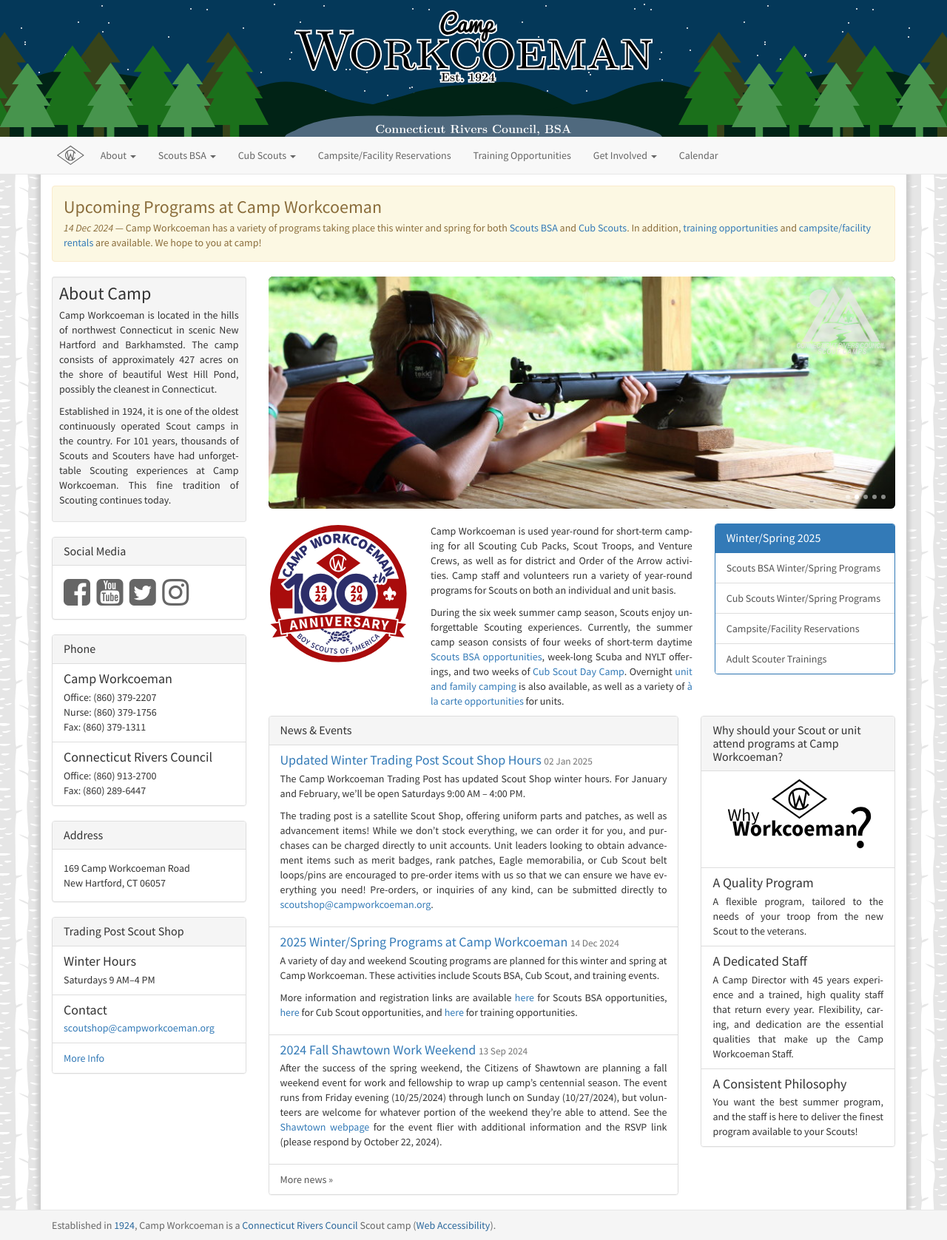
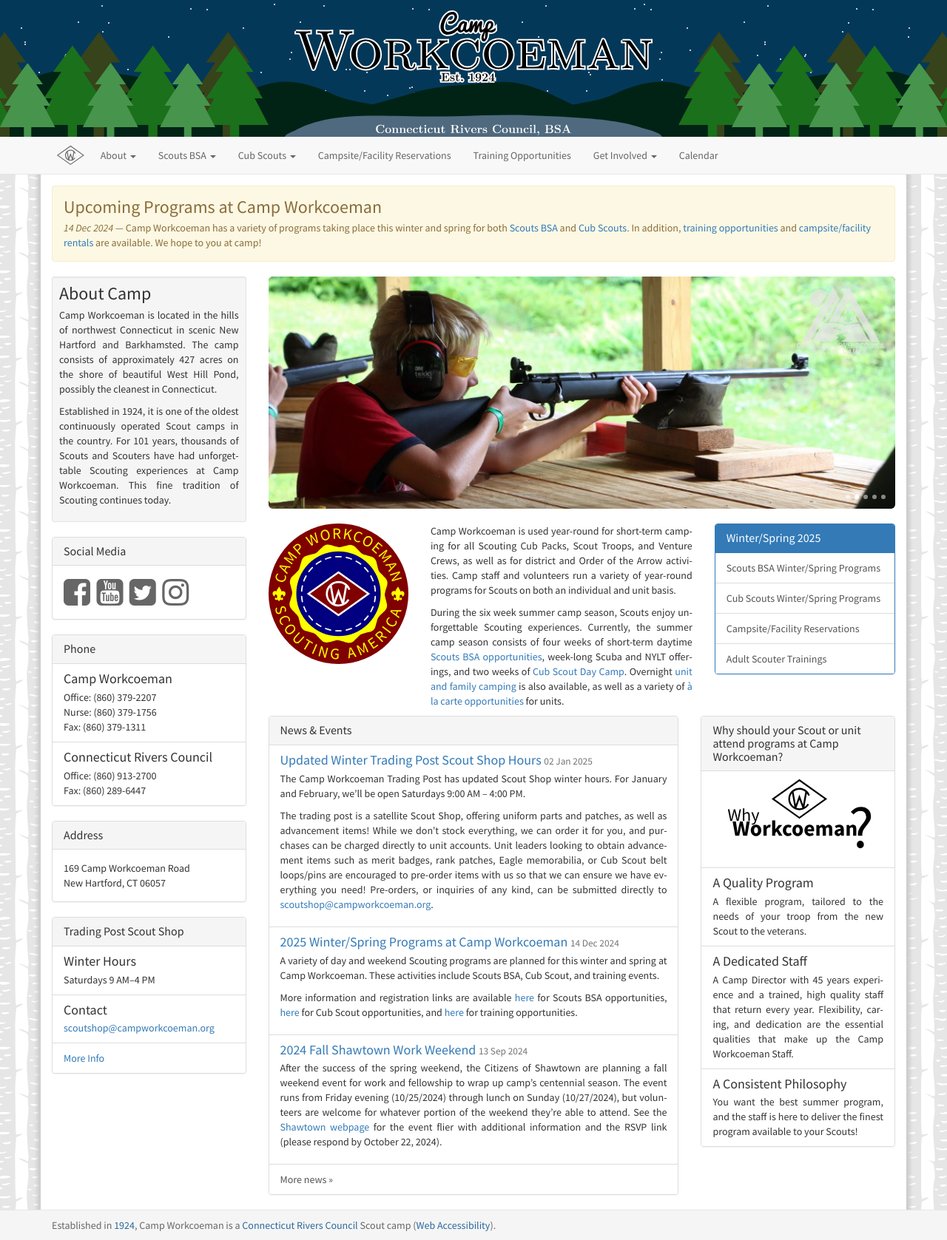
Before and after one commit to campworkcoeman/campworkcoeman.org, a Jekyll site: the page built from index.html, in a window 1280 px wide. Shown: the whole page at 74% size. Built offline with Jekyll 4.4.1, drawn with Linux system fonts in a browser that asks for light colours; nearby versions of some CDN libraries; Markdown is read by kramdown in place of the engine named in the settings.

Commit message:
Add 2025 camp patch.

```diff
--- a/index.html
+++ b/index.html
@@ -65,7 +65,7 @@
         </div>
       </div>
       <div class="col-md-4 col-lg-pull-9 col-lg-3 text-center">
-        <img src="files/2024_logo.svg" alt="2024 Camp Logo" style="max-width: 225px; width: 100%; padding-bottom: 15px;">
+        <img src="files/2025_patch.svg" alt="2025 Camp Patch, Camp Workcoeman, Scouting America" style="max-width: 225px; width: 100%; padding-bottom: 15px;">
       </div>
     </div>
     <div class="row">
```
Also changed, not shown: files/2025_patch.svg (added).
